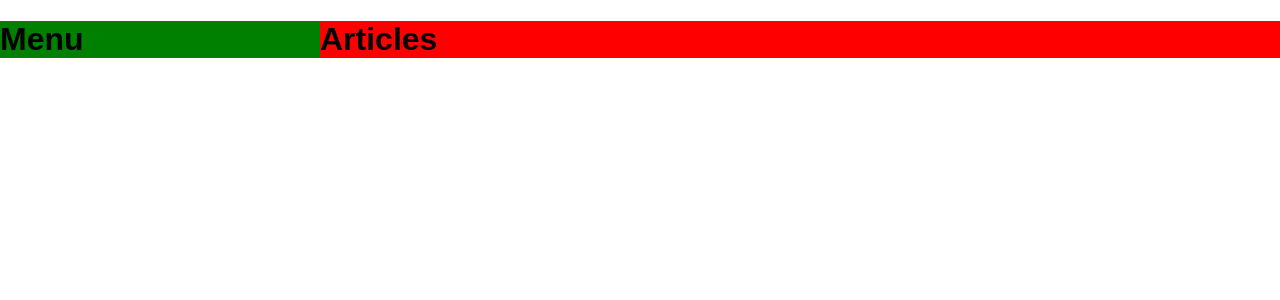
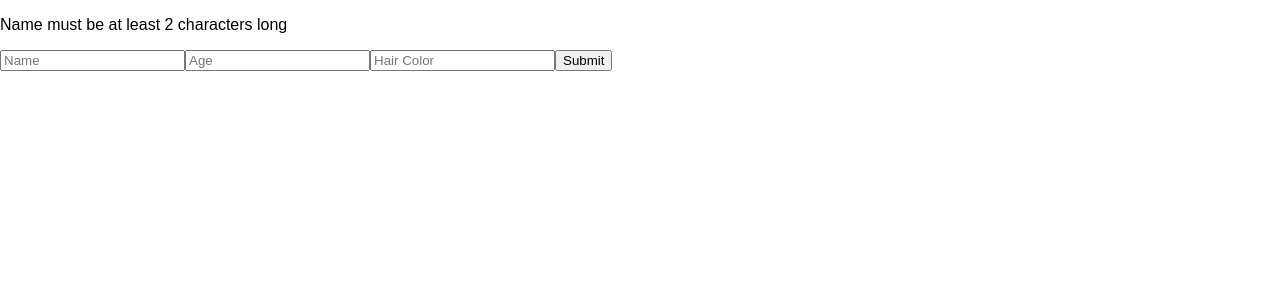
Before and after one commit to akapez/react-design-patterns, a React (Vite) app: page / in a window 1280 px wide. Shown: the top 300 px of the page. Built offline with nearby package versions, Linux system fonts and the light colour scheme.

Commit message:
update LE-03 form

```diff
--- a/src/App.jsx
+++ b/src/App.jsx
@@ -1,19 +1,9 @@
-import SplitScreen from "./SplitScreen";
-
-const LeftHandComponent = ({ name }) => {
-  return <h1 style={{ backgroundColor: 'green' }}>{name}</h1>;
-};
-
-const RightHandComponent = ({ message }) => {
-  return <h1 style={{ backgroundColor: 'red' }}>{message}</h1>;
-};
+import ControlledForm from "./ControlledForm";
+import UncontrolledForm from "./UncontrolledForm";
 
 function App() {
   return (
-    <SplitScreen leftWeight={1} rightWeight={3}>
-      <LeftHandComponent name={"Menu"} />
-      <RightHandComponent message={"Articles"} />
-    </SplitScreen>
+    <ControlledForm />
   );
 }
 
--- /dev/null
+++ b/src/ControlledForm.jsx
@@ -0,0 +1,48 @@
+import { useState, useEffect, Fragment } from "react";
+
+const ControlledForm = () => {
+    const [name, setName] = useState('');
+    const [age, setAge] = useState('');
+    const [hairColor, setHairColor] = useState('');
+    const [errors, setErrors] = useState({ show: false, message: '' });
+
+    useEffect(() => {
+        if (name.length < 2) {
+            setErrors({ show: true, message: 'Name must be at least 2 characters long' });
+        } else {
+            setErrors({ show: false, message: '' });
+        }
+    }, [name]);
+
+    return (
+        <Fragment>
+            {errors.show && <p>{errors.message}</p>}
+            <form>
+                <input
+                    type="text"
+                    name="name"
+                    placeholder="Name"
+                    value={name}
+                    onChange={(e) => setName(e.target.value)}
+                />
+                <input
+                    type="number"
+                    name="age"
+                    placeholder="Age"
+                    value={age}
+                    onChange={(e) => setAge(e.target.value)}
+                />
+                <input
+                    type="text"
+                    name="hairColor"
+                    placeholder="Hair Color"
+                    value={hairColor}
+                    onChange={(e) => setHairColor(e.target.value)}
+                />
+                <button type="submit">Submit</button>
+            </form>
+        </Fragment>
+    );
+};
+
+export default ControlledForm;
--- a/src/SplitScreen.jsx
+++ /dev/null
@@ -1,25 +0,0 @@
-import styled from "styled-components";
-
-const Container = styled.div`
-    display: flex;
-`;
-
-const Pane = styled.div`
-    flex: ${props => props.weight};
-`;
-
-const SplitScreen = ({ children, leftWeight = 1, rightWeight = 1 }) => {
-    const [left, right] = children;
-    return (
-        <Container>
-            <Pane weight={leftWeight}>
-                {left}
-            </Pane>
-            <Pane weight={rightWeight}>
-                {right}
-            </Pane>
-        </Container>
-    );
-};
-
-export default SplitScreen;
--- /dev/null
+++ b/src/UncontrolledForm.jsx
@@ -0,0 +1,28 @@
+import { useRef } from "react";
+
+
+const UncontrolledForm = () => {
+    const nameInputRef = useRef(null);
+    const ageInputRef = useRef(null);
+    const hairColorInputRef = useRef(null);
+
+    const handleSubmit = (e) => {
+        e.preventDefault();
+        const name = nameInputRef.current.value;
+        const age = ageInputRef.current.value;
+        const hairColor = hairColorInputRef.current.value;
+
+        console.log({ name, age, hairColor });
+    };
+
+    return (
+        <form onSubmit={handleSubmit}>
+            <input type="text" name="name" placeholder="Name" ref={nameInputRef} />
+            <input type="number" name="age" placeholder="Age" ref={ageInputRef} />
+            <input type="text" name="hairColor" placeholder="Hair Color" ref={hairColorInputRef} />
+            <button type="submit">Submit</button>
+        </form>
+    );
+};
+
+export default UncontrolledForm
```
Also changed, not shown: 1 other file (tests, documents, lock files or other folders).
